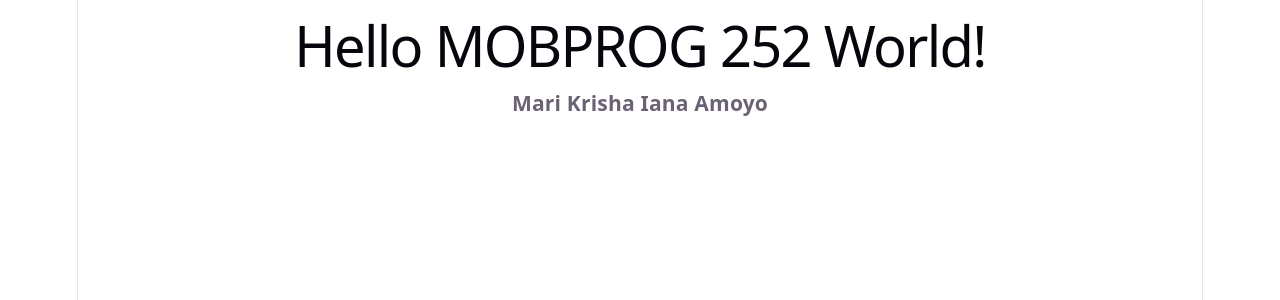
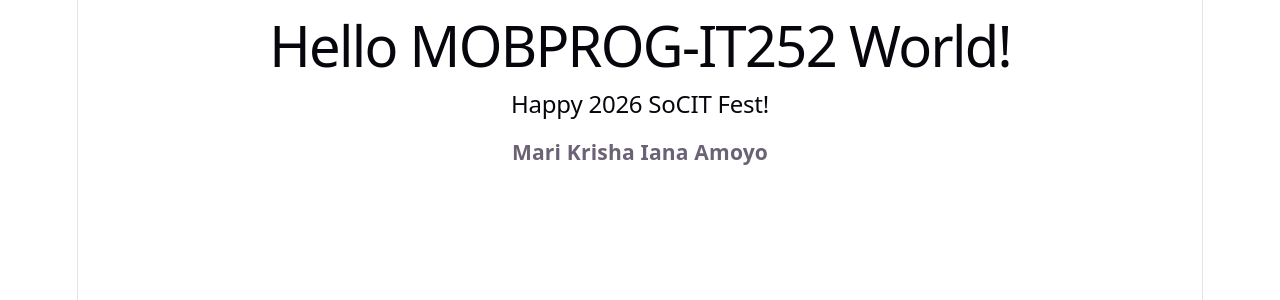
Before and after one commit to mkiamoyo/MOBPROG-IT252-react-w3schools, a React (Vite) app in the folder my-react-app/: page / in a window 1280 px wide. Shown: the top 300 px of the page. Built offline with nearby package versions, Linux system fonts and the light colour scheme.

Commit message:
Added greetings

```diff
--- a/my-react-app/src/App.jsx
+++ b/my-react-app/src/App.jsx
@@ -1,7 +1,8 @@
 function App() {
   return (
     <div className="App">
-      <h1>Hello MOBPROG 252 World!</h1>
+      <h1>Hello MOBPROG-IT252 World!</h1>
+      <h2>Happy 2026 SoCIT Fest!</h2>
       <h3>Mari Krisha Iana Amoyo</h3>
     </div>
   );
```
